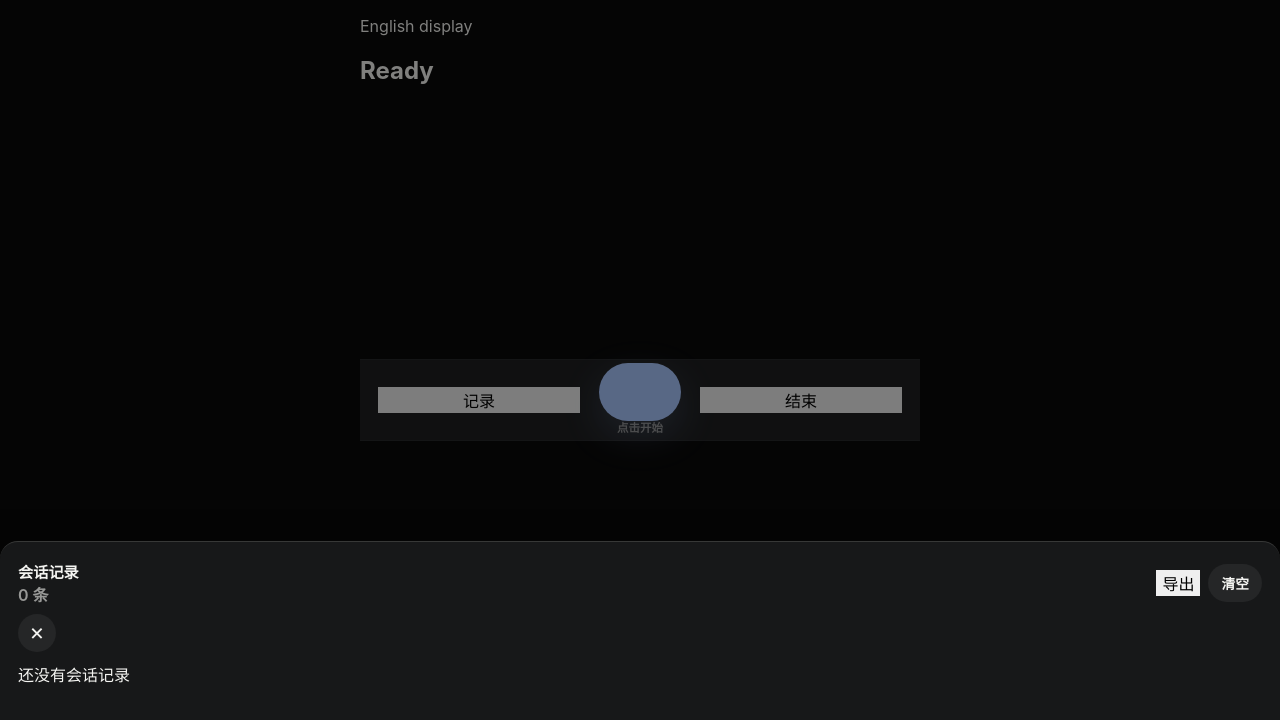
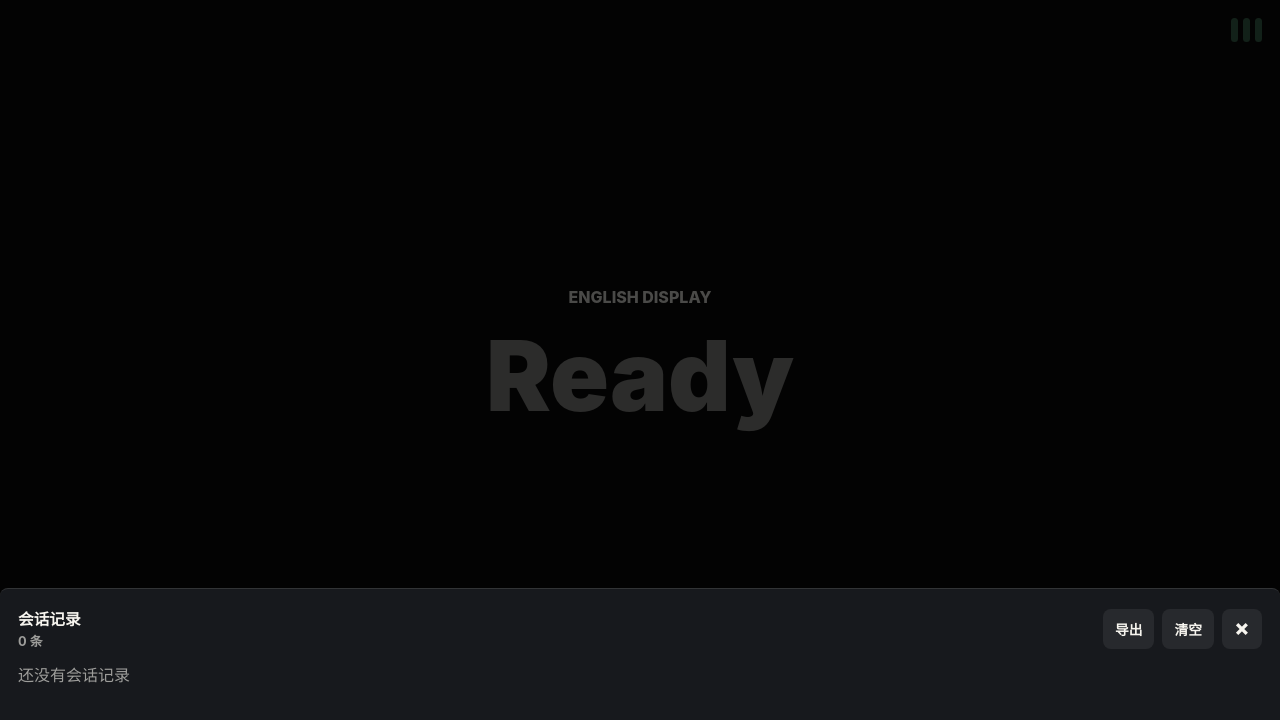
Before and after one commit to yangzongyuan672-maker/face-to-face-ai-translator, a website: page public/index.html in a window 1280 px wide. Both pictures are taken after a click on the button "记录". Drawn offline with Linux system fonts and the light colour scheme.

Commit message:
Style asymmetric translator display

```diff
--- a/public/styles.css
+++ b/public/styles.css
@@ -1,11 +1,13 @@
 :root {
-  --bg: #090909;
-  --bar: #1e1f21;
-  --text: #f4f4f1;
-  --soft: rgba(244, 244, 241, 0.58);
-  --faint: rgba(244, 244, 241, 0.14);
-  --blue: #a8c6ff;
-  --danger: #ffb5a6;
+  --bg: #070707;
+  --panel: #15171a;
+  --panel-2: #202328;
+  --text: #f7f5ef;
+  --muted: rgba(247, 245, 239, 0.6);
+  --faint: rgba(247, 245, 239, 0.12);
+  --accent: #8fd4ff;
+  --green: #7df0b1;
+  --danger: #ff9b8b;
 }
 
 * {
@@ -29,155 +31,152 @@ body {
 button {
   border: 0;
   font: inherit;
+  cursor: pointer;
 }
 
 .translator {
-  width: min(100vw, 560px);
-  height: 100svh;
-  margin: 0 auto;
+  min-height: 100svh;
   display: grid;
-  grid-template-rows: minmax(0, 1fr) 82px minmax(0, 1fr);
+  grid-template-rows: minmax(0, 1fr) 96px;
   background: var(--bg);
 }
 
-.pane {
+.display-stage {
+  position: relative;
   min-height: 0;
   display: grid;
-  place-items: center;
-  padding: 22px 24px;
-}
-
-.pane-peer {
-  border-bottom: 1px solid rgba(255, 255, 255, 0.03);
-}
-
-.pane-self {
-  border-top: 1px solid rgba(255, 255, 255, 0.03);
-}
-
-.content {
-  width: 100%;
-  height: 100%;
-  display: flex;
-  align-items: center;
+  align-content: center;
+  justify-items: center;
+  gap: 18px;
+  padding: max(28px, env(safe-area-inset-top)) clamp(22px, 5vw, 72px) 28px;
   text-align: center;
 }
 
-.rotated {
-  transform: rotate(180deg);
+.stage-label {
+  margin: 0;
+  color: var(--muted);
+  font-size: clamp(0.78rem, 1.4vw, 1rem);
+  font-weight: 760;
+  letter-spacing: 0;
+  text-transform: uppercase;
 }
 
-.caption-stack {
-  width: 100%;
-  max-height: 100%;
-  display: flex;
-  flex-direction: column;
-  justify-content: flex-end;
-  overflow: hidden;
-}
-
-.caption {
-  display: grid;
-  gap: 10px;
-  opacity: 1;
-}
-
-.caption.active {
-  opacity: 1;
-}
-
-.caption-source,
-.caption-translation {
+.display-text {
+  width: min(100%, 1320px);
   margin: 0;
+  color: var(--text);
+  font-size: clamp(2.8rem, 8.4vw, 8.3rem);
+  line-height: 1.04;
+  font-weight: 860;
+  letter-spacing: 0;
   overflow-wrap: anywhere;
 }
 
-.caption-source {
-  min-height: 1.5em;
-  color: var(--soft);
-  font-size: clamp(1rem, 4.2vw, 1.45rem);
-  line-height: 1.22;
-  font-weight: 520;
-  display: -webkit-box;
-  -webkit-line-clamp: 3;
-  -webkit-box-orient: vertical;
-  overflow: hidden;
+.display-text.is-placeholder {
+  color: rgba(247, 245, 239, 0.34);
 }
 
-.caption-translation {
-  color: var(--text);
-  font-size: clamp(1.85rem, 8.1vw, 3.15rem);
-  line-height: 1.08;
-  font-weight: 760;
-  letter-spacing: 0;
-  display: -webkit-box;
-  -webkit-line-clamp: 5;
-  -webkit-box-orient: vertical;
-  overflow: hidden;
+.listening-indicator {
+  position: absolute;
+  top: max(18px, env(safe-area-inset-top));
+  right: max(18px, env(safe-area-inset-right));
+  display: inline-flex;
+  align-items: center;
+  gap: 5px;
+  opacity: 0.26;
+}
+
+.listening-indicator span {
+  width: 7px;
+  height: 24px;
+  border-radius: 999px;
+  background: var(--green);
+  transform-origin: center;
+}
+
+.listening-indicator.active span {
+  animation: micPulse 1.1s ease-in-out infinite;
+}
+
+.listening-indicator.active span:nth-child(2) {
+  animation-delay: 120ms;
+}
+
+.listening-indicator.active span:nth-child(3) {
+  animation-delay: 240ms;
 }
 
 .control-strip {
+  height: 96px;
   display: grid;
-  grid-template-columns: 1fr 92px 1fr;
+  grid-template-columns: 1fr 112px 1fr;
   align-items: center;
   gap: 14px;
-  padding: 0 18px;
-  background: var(--bar);
-  border-top: 1px solid rgba(255, 255, 255, 0.04);
-  border-bottom: 1px solid rgba(255, 255, 255, 0.04);
-}
-
-.listen-button {
-  width: 82px;
-  height: 58px;
-  justify-self: center;
-  display: inline-flex;
-  align-items: center;
-  justify-content: center;
-  gap: 8px;
-  border-radius: 999px;
-  background: var(--blue);
-  color: #0b1934;
-  box-shadow: 0 14px 38px rgba(168, 198, 255, 0.18);
+  padding: 10px max(16px, env(safe-area-inset-right)) max(10px, env(safe-area-inset-bottom)) max(16px, env(safe-area-inset-left));
+  background: var(--panel);
+  border-top: 1px solid var(--faint);
 }
 
 .control-center {
   display: grid;
   justify-items: center;
-  gap: 2px;
+  gap: 4px;
 }
 
 .control-center p {
-  min-height: 14px;
+  order: -1;
+  min-height: 15px;
   margin: 0;
-  color: rgba(244, 244, 241, 0.5);
-  font-size: 0.72rem;
+  color: var(--muted);
+  font-size: 0.74rem;
   line-height: 1;
-  font-weight: 650;
+  font-weight: 700;
+}
+
+.listen-button {
+  width: 88px;
+  height: 52px;
+  justify-self: center;
+  display: inline-flex;
+  align-items: center;
+  justify-content: center;
+  gap: 6px;
+  border-radius: 999px;
+  background: var(--accent);
+  color: #07131d;
+  box-shadow: 0 16px 34px rgba(143, 212, 255, 0.18);
 }
 
 .listen-button.listening {
+  background: var(--green);
   animation: breathe 1.5s ease-in-out infinite;
 }
 
-.dot {
-  width: 12px;
-  height: 12px;
+.mic-bar {
+  width: 8px;
+  height: 22px;
   border-radius: 999px;
   background: currentColor;
 }
 
-.history-button {
-  min-height: 44px;
-  padding: 0 10px;
-  background: transparent;
-  color: rgba(244, 244, 241, 0.78);
-  font-size: 0.95rem;
-  font-weight: 650;
+.mic-bar:nth-child(2) {
+  height: 30px;
 }
 
-.history-button {
+.secondary-button {
+  min-height: 44px;
   justify-self: start;
+  padding: 0 14px;
+  border-radius: 8px;
+  background: var(--panel-2);
+  color: rgba(247, 245, 239, 0.82);
+  font-size: 0.92rem;
+  font-weight: 750;
+}
+
+.secondary-button.danger {
+  justify-self: end;
+  color: var(--danger);
 }
 
 .history-sheet {
@@ -186,7 +185,7 @@ button {
   z-index: 20;
   display: grid;
   align-items: end;
-  background: rgba(0, 0, 0, 0.48);
+  background: rgba(0, 0, 0, 0.5);
   opacity: 0;
   pointer-events: none;
   transition: opacity 160ms ease;
@@ -198,56 +197,59 @@ button {
 }
 
 .history-panel {
-  max-height: 54svh;
+  max-height: min(72svh, 680px);
   display: grid;
   grid-template-rows: auto minmax(0, 1fr);
-  gap: 10px;
+  gap: 12px;
   padding: 18px;
-  border-radius: 18px 18px 0 0;
-  background: #171819;
+  border-radius: 8px 8px 0 0;
+  background: #17191d;
   border-top: 1px solid var(--faint);
 }
 
 .history-panel header {
   display: grid;
-  grid-template-columns: 1fr auto auto;
+  grid-template-columns: minmax(0, 1fr) auto auto auto;
   align-items: center;
   gap: 8px;
 }
 
-.history-panel p {
+.history-panel p,
+.history-panel span {
   margin: 0;
 }
 
 .history-panel header p {
   color: var(--text);
-  font-size: 0.95rem;
+  font-size: 0.98rem;
+  font-weight: 780;
+}
+
+.history-panel header span {
+  color: var(--muted);
+  font-size: 0.8rem;
+  font-weight: 650;
+}
+
+#clearButton,
+#closeHistoryButton,
+#exportButton {
+  min-width: 40px;
+  height: 40px;
+  border-radius: 8px;
+  background: rgba(255, 255, 255, 0.07);
+  color: var(--text);
   font-weight: 760;
 }
 
-.history-panel span {
-  color: var(--soft);
-  font-weight: 620;
-}
-
 #clearButton,
-#closeHistoryButton {
-  width: 38px;
-  height: 38px;
-  border-radius: 999px;
-  background: rgba(255, 255, 255, 0.06);
-  color: var(--text);
-}
-
-#clearButton {
-  width: auto;
-  padding: 0 13px;
+#exportButton {
+  padding: 0 12px;
   font-size: 0.86rem;
-  font-weight: 700;
 }
 
 #closeHistoryButton {
-  font-size: 1.45rem;
+  font-size: 1.4rem;
   line-height: 1;
 }
 
@@ -256,57 +258,89 @@ button {
   overflow: auto;
   display: grid;
   align-content: start;
-  gap: 8px;
+  gap: 10px;
+}
+
+.empty-history {
+  color: var(--muted);
 }
 
 .history-item {
-  padding: 11px 0;
-  border-top: 1px solid rgba(255, 255, 255, 0.08);
+  padding: 12px;
+  border: 1px solid rgba(255, 255, 255, 0.08);
+  border-radius: 8px;
+  background: rgba(255, 255, 255, 0.035);
 }
 
-.history-item time {
-  color: var(--blue);
+.history-meta {
+  display: flex;
+  align-items: center;
+  justify-content: space-between;
+  gap: 10px;
+  color: var(--accent);
   font-size: 0.75rem;
   font-weight: 760;
 }
 
 .history-item p {
-  margin-top: 5px;
-  color: var(--soft);
-  line-height: 1.35;
+  margin: 8px 0 0;
+  color: var(--muted);
+  line-height: 1.4;
 }
 
 .history-item .history-translation {
   color: var(--text);
-  font-weight: 700;
-}
-
-.error {
-  color: var(--danger);
+  font-weight: 740;
 }
 
 @keyframes breathe {
   50% {
-    transform: scale(1.06);
-    box-shadow: 0 18px 46px rgba(168, 198, 255, 0.28);
+    transform: scale(1.05);
+    box-shadow: 0 18px 44px rgba(125, 240, 177, 0.28);
   }
 }
 
-@media (max-height: 680px) {
+@keyframes micPulse {
+  50% {
+    transform: scaleY(0.45);
+    opacity: 0.5;
+  }
+}
+
+@media (orientation: landscape) {
   .translator {
-    grid-template-rows: minmax(0, 1fr) 68px minmax(0, 1fr);
+    grid-template-rows: minmax(0, 1fr) 88px;
   }
 
-  .pane {
-    padding: 14px 20px;
+  .display-stage {
+    padding-top: 20px;
+    padding-bottom: 18px;
   }
 
-  .content {
-    align-items: center;
+  .display-text {
+    font-size: clamp(3rem, 7.6vw, 7.6rem);
+  }
+
+  .control-strip {
+    height: 88px;
+  }
+}
+
+@media (max-width: 520px) {
+  .display-stage {
+    padding-inline: 18px;
+  }
+
+  .display-text {
+    font-size: clamp(2.45rem, 14vw, 4.7rem);
+  }
+
+  .control-strip {
+    grid-template-columns: 1fr 96px 1fr;
   }
 
   .listen-button {
-    width: 72px;
+    width: 80px;
     height: 50px;
   }
 }
```
